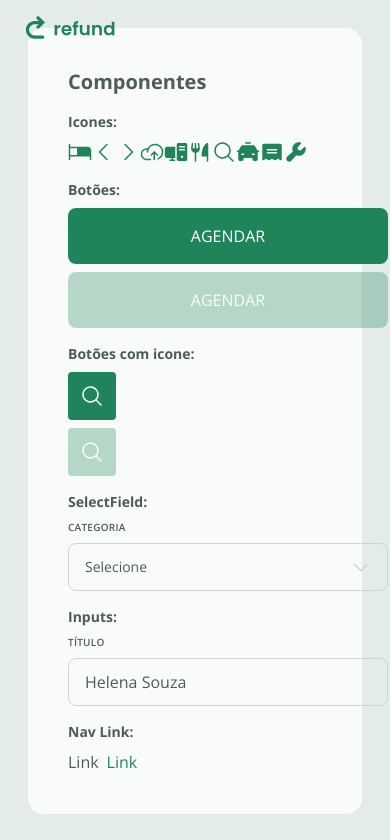
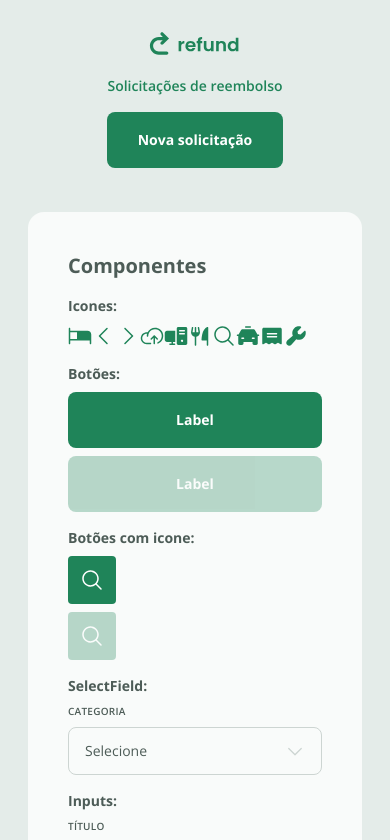
Before and after one commit to fperdona/refund-app, a React (Vite) app in the folder refund-app/: page / in a window 390 px wide. Shown: the top 840 px of the page. Built offline with nearby package versions, Linux system fonts and the light colour scheme.

Commit message:
feat: adiciona Header e ajusta responsividade
- Cria componente Header com logo, nav-link e botão
- Atualiza layout-main para usar Header
- Ajusta componentes para responsividade mobile
- Corrige larguras com max-w-80 no page-components

```diff
--- /dev/null
+++ b/refund-app/src/components/header.tsx
@@ -0,0 +1,20 @@
+import Logo from "../assets/images/logo.svg?react";
+import NavLink from "../core-components/nav-link";
+import Button from "../core-components/button";
+
+export default function Header() {
+  return (
+    <header className="flex flex-col md:flex-row items-center justify-between px-4 md:px-8 py-4 gap-4">
+      <Logo className="h-8" />
+
+      <nav className="flex flex-col md:flex-row items-center gap-4 md:gap-8">
+        <NavLink href="/solicitacoes" active>
+          Solicitações de reembolso
+        </NavLink>
+        <div className="w-full md:w-40">
+          <Button>Nova solicitação</Button>
+        </div>
+      </nav>
+    </header>
+  );
+}
--- a/refund-app/src/core-components/button.tsx
+++ b/refund-app/src/core-components/button.tsx
@@ -5,7 +5,7 @@ export const buttonVariants = cva(
   `
     flex items-center justify-center cursor-pointer
     transition rounded-lg
-    w-full uppercase
+    w-full text-sm font-bold
     bg-green-100 hover:bg-green-200
   `,
   {
--- a/refund-app/src/core-components/input-text.tsx
+++ b/refund-app/src/core-components/input-text.tsx
@@ -6,7 +6,7 @@ export const inputTextVariants = cva(
   {
     variants: {
       size: {
-        md: "text-base",
+        md: "text-sm",
       },
     },
     defaultVariants: {
--- a/refund-app/src/core-components/nav-link.tsx
+++ b/refund-app/src/core-components/nav-link.tsx
@@ -1,11 +1,11 @@
 import { cva, type VariantProps } from "class-variance-authority";
 
 export const navLinkVariants = cva(
-  "text-base transition-colors cursor-pointer",
+  "text-sm transition-colors cursor-pointer font-semibold",
   {
     variants: {
       active: {
-        true: "text-green-100 ",
+        true: "text-green-100",
         false: "text-gray-200 hover:text-green-100",
       },
     },
--- a/refund-app/src/pages/layout-main.tsx
+++ b/refund-app/src/pages/layout-main.tsx
@@ -1,14 +1,12 @@
 import { Outlet } from "react-router";
-import Logo from "../assets/images/logo.svg?react";
+import Header from "../components/header";
 
 export default function LayoutMain() {
   return (
     <>
-      <main className="relative p-3 flex gap-3 flex-col md:flex-row max-w-360 mx-auto">
-        <div className="py-3 px-5 bg-gray-600 rounded-br-xl absolute top-0 left-0">
-          <Logo />
-        </div>
-        <div className=" w-full p-4 lg:py-20 xl:px-28">
+      <main className="relative p-3 flex gap-3 flex-col max-w-360 mx-auto">
+        <Header />
+        <div className="w-full p-4 md:px-28">
           <Outlet />
         </div>
       </main>
--- a/refund-app/src/pages/page-components.tsx
+++ b/refund-app/src/pages/page-components.tsx
@@ -39,10 +39,10 @@ export default function Components() {
         </div>
       </div>
 
-      <div className="w-80 flex flex-col gap-2">
+      <div className="w-full max-w-80 flex flex-col gap-2">
         <Text className="text-sm font-bold">Botões: </Text>
-        <Button>Agendar</Button>
-        <Button disabled>Agendar</Button>
+        <Button>Label</Button>
+        <Button disabled>Label</Button>
       </div>
 
       <div className="flex flex-col gap-2">
@@ -50,7 +50,7 @@ export default function Components() {
         <ButtonIcon icon={MagnifyingGlass} />
         <ButtonIcon icon={MagnifyingGlass} disabled />
       </div>
-      <div className="w-80 flex flex-col gap-2">
+      <div className="w-full max-w-80 flex flex-col gap-2">
         <Text className="text-sm font-bold">SelectField: </Text>
         <SelectField
           label="CATEGORIA"
@@ -64,7 +64,7 @@ export default function Components() {
           ]}
         />
       </div>
-      <div className="w-80 flex flex-col gap-2">
+      <div className="w-full max-w-80 flex flex-col gap-2">
         <Text className="text-sm font-bold">Inputs: </Text>
         <InputText placeholder="Helena Souza" label="Título" />
       </div>
```
